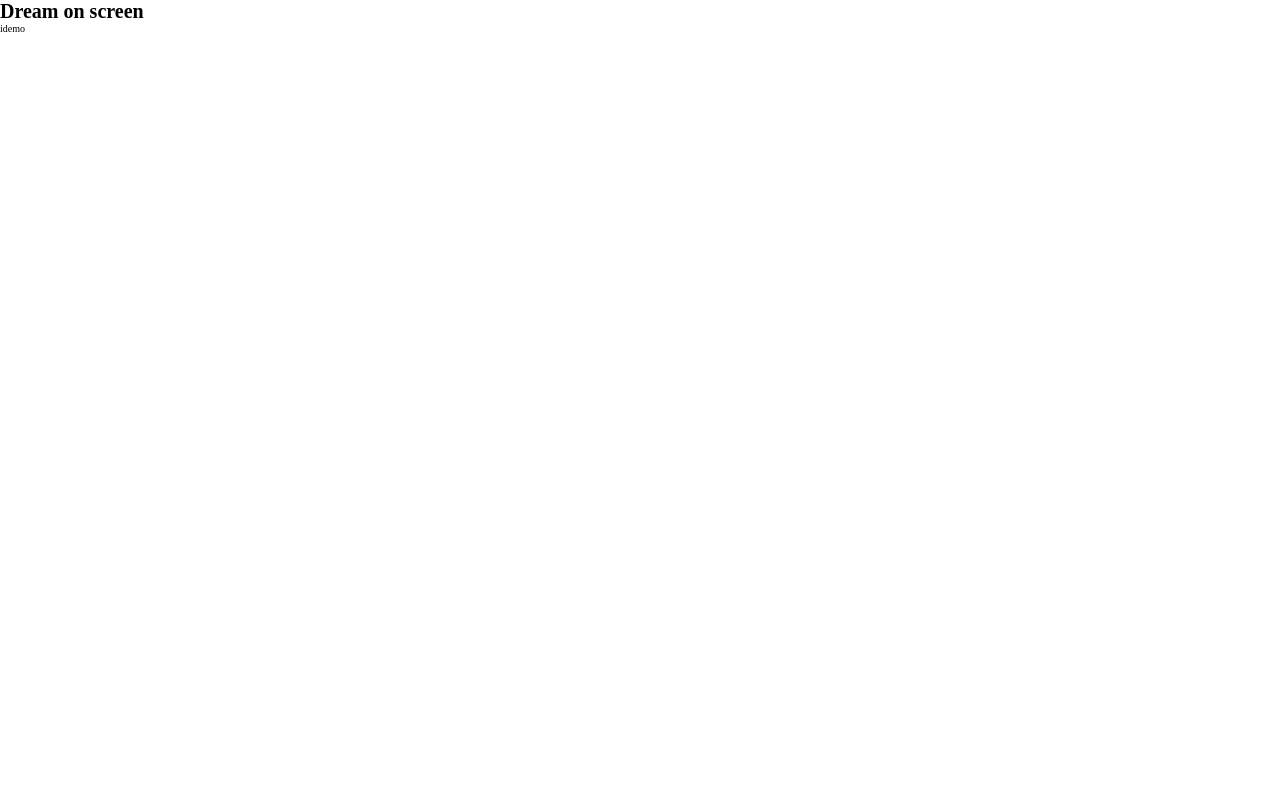
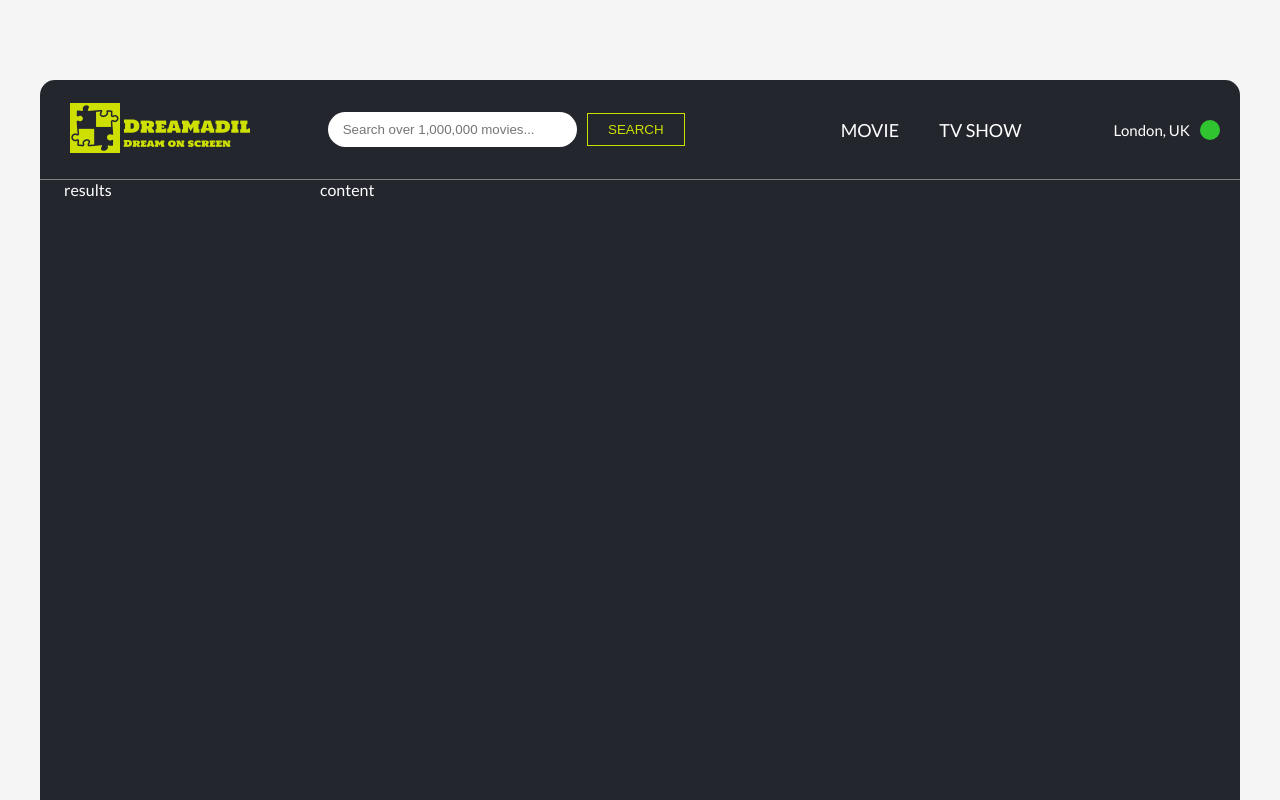
Before and after one commit to savicd130/dream-on-screen, a website built with Parcel: page index.html in a window 1280 px wide. Shown: the top 800 px of the page. Built offline with nearby package versions, Linux system fonts and the light colour scheme.

Commit message:
'header'

```diff
--- a/index.html
+++ b/index.html
@@ -6,15 +6,58 @@
     <meta http-equiv="X-UA-Compatible" content="IE=edge" />
     <meta name="viewport" content="width=device-width, initial-scale=1.0" />
 
+    <link rel="preconnect" href="https://fonts.gstatic.com">
+    <link href="https://fonts.googleapis.com/css2?family=Lato:ital,wght@0,300;0,400;0,700;1,700&display=swap"
+        rel="stylesheet">
+
+    <link rel="shortcut icon" href="src/img/favicon-16x16.png" type="image/x-icon" />
+
     <link rel="stylesheet" href="src/sass/main.scss" />
+    <!-- <link rel="stylesheet" href="css/style.css" /> -->
     <script defer src="src/js/controller.js"></script>
 
-    <title>Dream on screen</title>
+    <title>DREAMADIL | Dream on screen</title>
 </head>
 
 <body>
-    <h1>Dream on screen</h1>
-    <p>idemo</p>
+    <div class="container">
+        <header class="header">
+            <div class="header__logo">
+                <img src="src/img/logo.png" alt="Logo" class="header__logo" />
+            </div>
+
+            <form class="search">
+                <input type="text" class="search__field" placeholder="Search over 1,000,000 movies..." />
+                <button class="search__btn">
+                    Search
+                </button>
+            </form>
+
+            <nav class="nav">
+                <ul class="nav__list">
+                    <li class="nav__item"><a class="nav__link" href="#">MOVIE</a></li>
+                    <li class="nav__item"><a class="nav__link" href="#">TV SHOW</a></li>
+
+
+                </ul>
+            </nav>
+
+            <div class="header__position">
+                <p class="header__position-city">London, UK</p>
+                <div class="header__position-status"></div>
+            </div>
+
+        </header>
+        <div class="results">
+            results
+        </div>
+        <div class="content">
+            content
+        </div>
+        <footer class="footer">
+            footer
+        </footer>
+    </div>
 </body>
 
 </html>
--- a/src/sass/abstracts/_variables.scss
+++ b/src/sass/abstracts/_variables.scss
@@ -0,0 +1,15 @@
+//COLORS
+
+$color-primary: #23262d;
+$color-secondary: #cee002;
+$color-secondary-2: #ced41e;
+
+$color-font: #828282;
+$color-font-2: #707172;
+
+$color-white: #fff;
+
+$color-border-grey: #393c42;
+
+//fonts
+$font-family: 'Lato', sans-serif;
--- a/src/sass/base/_base.scss
+++ b/src/sass/base/_base.scss
@@ -12,4 +12,25 @@ html {
 
 body {
   box-sizing: border-box;
+  font-family: $font-family;
+  font-size: 1.6rem;
+  color: $color-white;
+  background-color: #f5f5f5;
 }
+
+.container {
+  background-color: $color-primary;
+  border-radius: 15px;
+  max-width: 120rem;
+  min-height: 117rem;
+  margin: 8rem auto;
+  min-height: 117rem;
+  display: grid;
+  grid-template-rows: 10rem 1fr 10rem;
+  grid-template-columns:
+    [full-start] minmax(1rem, 1fr) [center-start] repeat(
+      9,
+      [col-start] minmax(min-content, 12.8rem) [col-end]
+    )
+    [center-end] minmax(1rem, 1fr) [full-end];
+}
--- /dev/null
+++ b/src/sass/components/_results.scss
@@ -0,0 +1,3 @@
+.results {
+  grid-column: col-start 1 / col-end 2;
+}
--- /dev/null
+++ b/src/sass/layout/_content.scss
@@ -0,0 +1,3 @@
+.content {
+  grid-column: col-end 2 / center-end;
+}
--- a/src/sass/layout/_footer.scss
+++ b/src/sass/layout/_footer.scss
@@ -0,0 +1,3 @@
+.footer {
+  grid-column: center-start / center-end;
+}
--- a/src/sass/layout/_header.scss
+++ b/src/sass/layout/_header.scss
@@ -0,0 +1,62 @@
+.header {
+  grid-column: full-start / full-end;
+  padding: 0 2rem;
+
+  border-bottom: 1px solid $color-font;
+  display: grid;
+  grid-template-columns: 1.5fr 2fr 2fr 1fr;
+  //   grid-column-gap:
+  align-items: center;
+  &__logo {
+    overflow: hidden;
+  }
+
+  &__position {
+    justify-self: end;
+    display: flex;
+    align-items: center;
+    &-city {
+      font-size: 1.5rem;
+    }
+    &-status {
+      content: '';
+      width: 2rem;
+      height: 2rem;
+      background-color: rgb(48, 197, 48);
+      margin-left: 1rem;
+      border-radius: 50%;
+    }
+  }
+}
+
+.search {
+  display: flex;
+  align-items: center;
+  &__field {
+    width: 100%;
+    border-radius: 5rem;
+    height: 3.5rem;
+    border: none;
+    padding: 0 1.5rem;
+  }
+
+  &__field:focus {
+    outline: none;
+  }
+
+  &__btn {
+    margin-left: 1rem;
+    background-color: $color-primary;
+    padding: 0.8rem 2rem;
+    border: 1px solid $color-secondary;
+    color: $color-secondary;
+    text-transform: uppercase;
+    cursor: pointer;
+    transition: all 0.2s;
+  }
+
+  &__btn:hover {
+    background-color: $color-secondary;
+    color: $color-primary;
+  }
+}
--- a/src/sass/layout/_navigation.scss
+++ b/src/sass/layout/_navigation.scss
@@ -0,0 +1,26 @@
+.nav {
+  justify-self: end;
+
+  &__list {
+    display: flex;
+    list-style: none;
+  }
+
+  &__item {
+    padding: 1rem 2rem;
+  }
+
+  &__link {
+    text-decoration: none;
+    font-size: 1.8rem;
+    color: $color-white;
+    padding-bottom: 0.5rem;
+    border-bottom: 2px solid transparent;
+    transition: all 0.3s;
+  }
+
+  &__link:hover {
+    border-bottom: 2px solid $color-secondary;
+    color: $color-secondary;
+  }
+}
--- a/src/sass/main.scss
+++ b/src/sass/main.scss
@@ -2,11 +2,13 @@
 @import 'abstracts/mixins';
 @import 'abstracts/variables';
 
+@import 'base/base';
 @import 'base/animations';
-@import 'base/base';
 @import 'base/typography';
 @import 'base/utilities';
 
+@import 'components/results';
+@import 'layout/content';
 @import 'layout/footer';
 @import 'layout/header';
 @import 'layout/navigation';
```
Also changed, not shown: package.json (+7 -2 lines), src/js/controller.js (+137 -0 lines), src/img/favicon-16x16.png (added), src/img/favicon.png (added), src/img/logo.png (added), src/sass/main.css (added), 3 other files.
